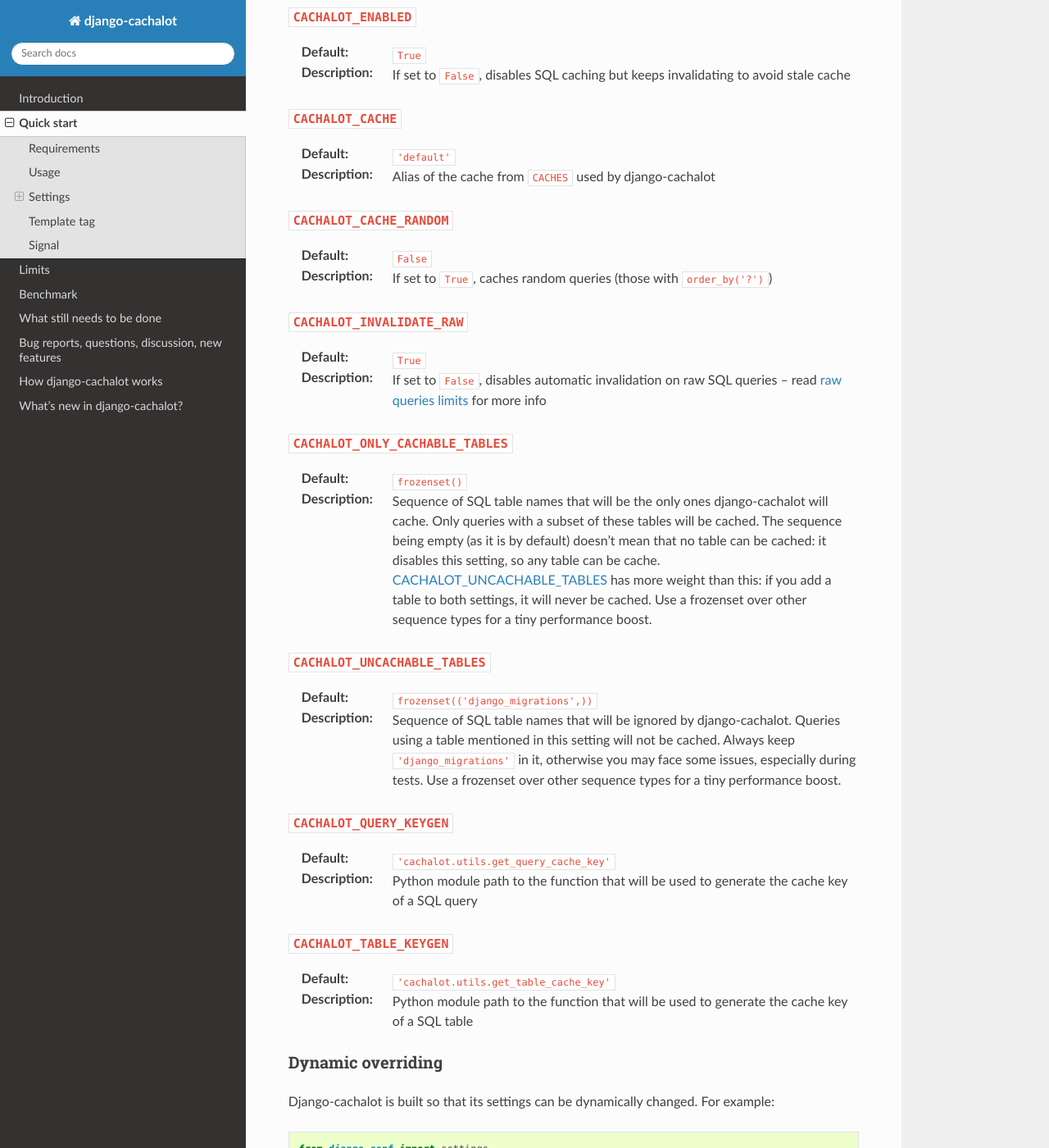
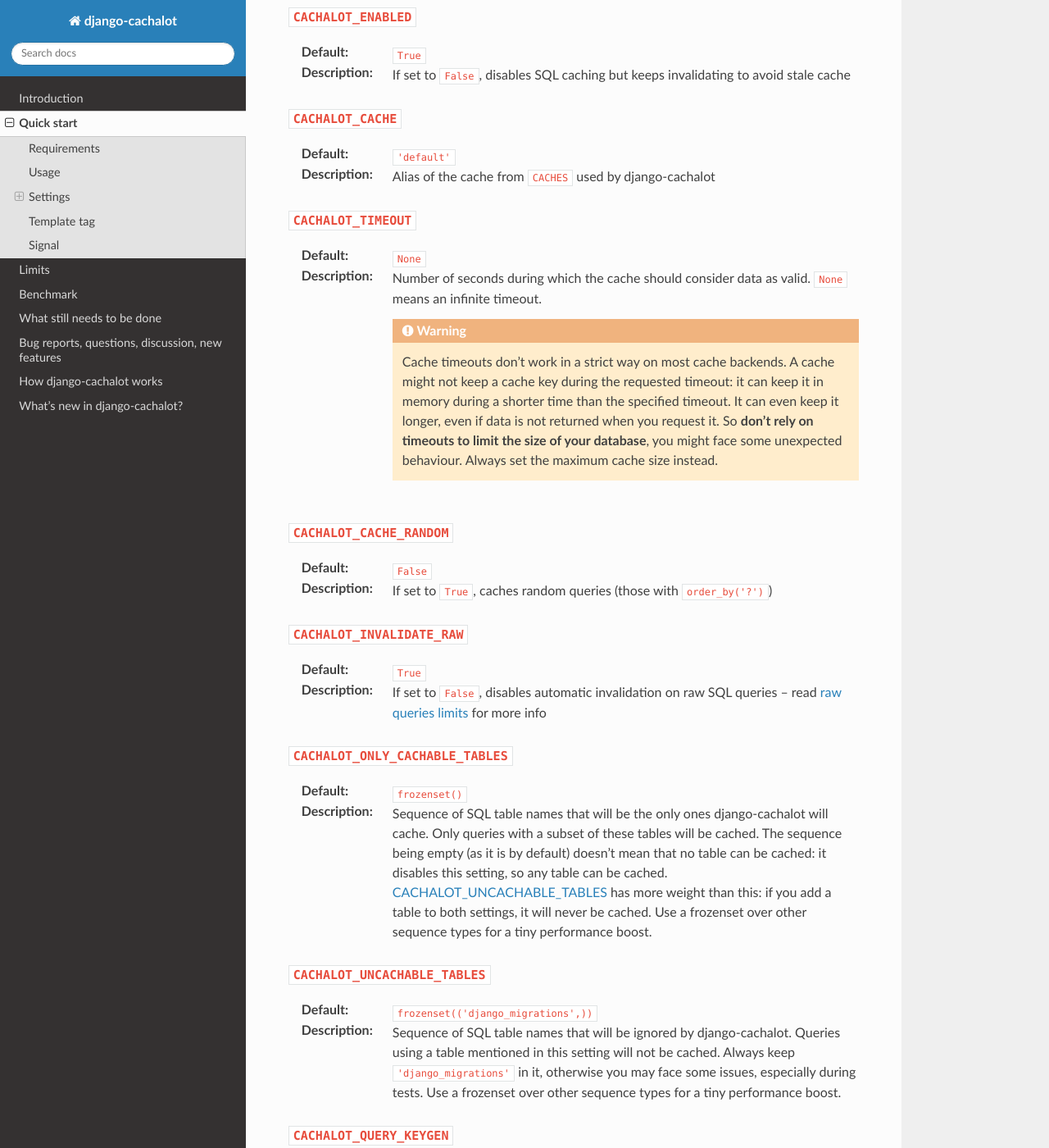
Before and after one commit to noripyt/django-cachalot, a Sphinx documentation site: the page built from docs/quickstart.rst, in a window 1280 px wide and 1400 px high, scrolled down 882 px. Shown: the whole window at 82% size. Built offline with Sphinx 7.4.7 and the Read the Docs theme 2.0.0, drawn with Linux system fonts in a browser that asks for light colours; pages that are not in the unit, such as notebooks, are missing from menus; the version number could not be read and is left out.

Commit message:
Adds CACHALOT_TIMEOUT.

```diff
--- a/docs/quickstart.rst
+++ b/docs/quickstart.rst
@@ -61,6 +61,23 @@ Settings
 .. |CACHES| replace:: ``CACHES``
 .. _CACHES: https://docs.djangoproject.com/en/1.7/ref/settings/#std:setting-CACHES
 
+``CACHALOT_TIMEOUT``
+~~~~~~~~~~~~~~~~~~~~
+
+:Default: ``None``
+:Description:
+  Number of seconds during which the cache should consider data as valid.
+  ``None`` means an infinite timeout.
+
+  .. warning::
+     Cache timeouts don’t work in a strict way on most cache backends.
+     A cache might not keep a cache key during the requested timeout:
+     it can keep it in memory during a shorter time than the specified timeout.
+     It can even keep it longer, even if data is not returned when you request it.
+     So **don’t rely on timeouts to limit the size of your database**,
+     you might face some unexpected behaviour.
+     Always set the maximum cache size instead.
+
 ``CACHALOT_CACHE_RANDOM``
 ~~~~~~~~~~~~~~~~~~~~~~~~~
 
@@ -86,7 +103,7 @@ Settings
   Sequence of SQL table names that will be the only ones django-cachalot
   will cache. Only queries with a subset of these tables will be cached.
   The sequence being empty (as it is by default) doesn’t mean that no table
-  can be cached: it disables this setting, so any table can be cache.
+  can be cached: it disables this setting, so any table can be cached.
   :ref:`CACHALOT_UNCACHABLE_TABLES` has more weight than this:
   if you add a table to both settings, it will never be cached.
   Use a frozenset over other sequence types for a tiny performance boost.
```
Also changed, not shown: 3 other files.
